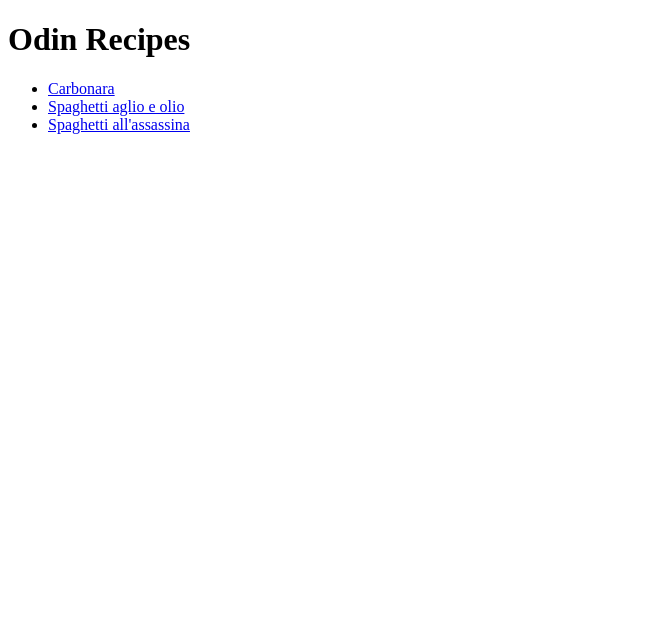
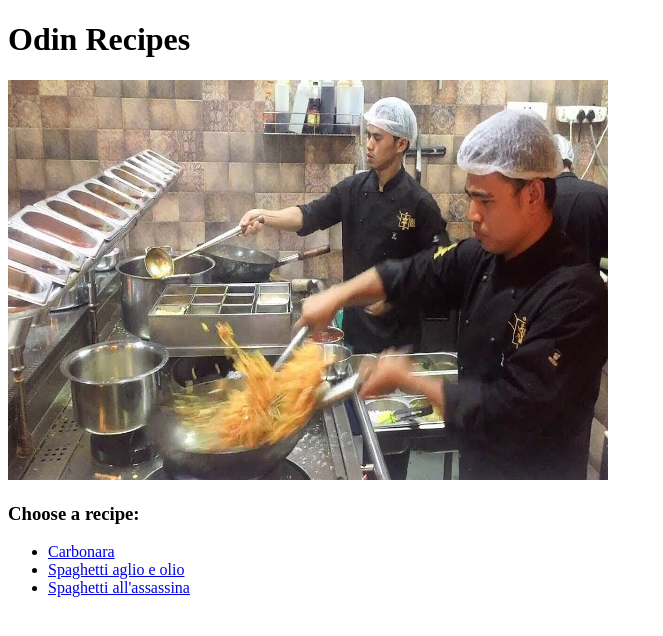
Before and after one commit to YousefNoor24/odin-recipes, a plain HTML site: page index.html in a window 1280 px wide. Shown: the whole page, without its empty margins (0-663 px from the left). Drawn offline with Linux system fonts and the light colour scheme.

Commit message:
Add images/chef_cooking.jpg and Edit index.html

```diff
--- a/index.html
+++ b/index.html
@@ -6,6 +6,8 @@
     </head>
     <body>
         <h1>Odin Recipes</h1>
+        <img src="./images/chef_cooking.jpg" alt="Chef Cooking" height="400" width="600">
+        <h3>Choose a recipe:</h3>
         <ul>
             <li><a href="./recipes/carbonara.html">Carbonara</a></li>
             <li><a href="./recipes/aglio-e-olio.html">Spaghetti aglio e olio</a></li>
```
Also changed, not shown: images/chef_cooking.jpg (added).
